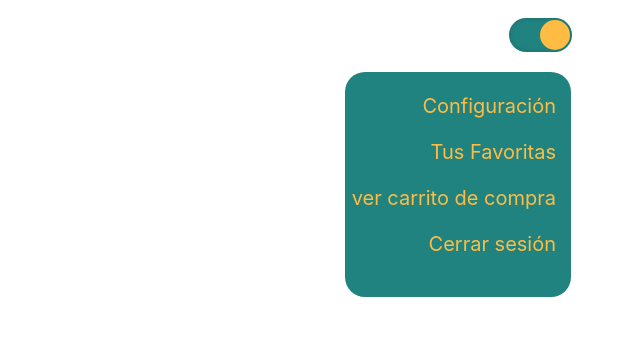
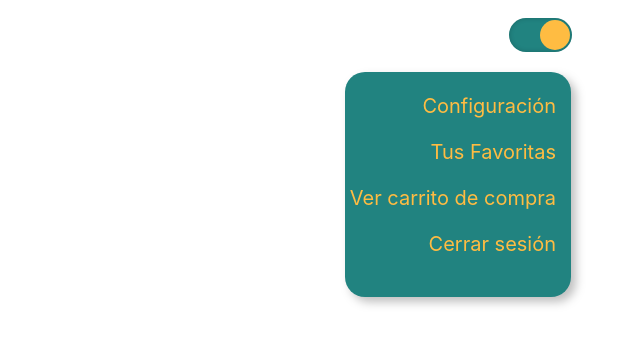
Before and after one commit to gerardogaravito/team_cesar_c5, a React (Create React App) app in the folder re-z/: page / in a window 1280 px wide. Both pictures are taken after a click on the checkbox 1180 px from the left and 35 px from the top of the page. Shown: the top 344 px of the page, without its empty margins (640-1280 px from the left). Built offline with nearby package versions, Linux system fonts and the light colour scheme.

Commit message:
the switch have animation

```diff
--- a/re-z/src/components/SwitchPerfil.js
+++ b/re-z/src/components/SwitchPerfil.js
@@ -1,27 +1,43 @@
-import React from 'react';
+import React, { Component } from 'react';
 
 import './styles/SwitchPerfil.css';
 /* import Avatar from '../images/Atomos/Avatar.svg' */
 /* import logoFacebook from '../images/Atomos/Facebook-icon.svg';
 import logoTwitter from '../images/Atomos/Twitter-icon.svg'; */
 
+class Modal extends Component{
+    render(){
+        return(
+          <div className="perfilMenu">
+              <a href="">Configuración</a>
+              <a href="">Tus Favoritas</a>
+              <a href="">Ver carrito de compra</a>
+              <a href="">Cerrar sesión</a>
+          </div>
+        )
+    }
+}
+
 class SwitchPerfil extends React.Component {
+    state = {isModalOpen: false}
+    _openModal = () => this.setState({isModalOpen: true})
+    _closeModal = () => this.setState({isModalOpen: false})
+
     render() {
       return (
-         <div className="SwtchContainer">
-              <input type="checkbox" name=""></input>
-            <div className="perfilMenu">
-                <a href="">Configuración</a>
-                <a href="">Tus Favoritas</a>
-                <a href="">ver carrito de compra</a>
-                <a href="">Cerrar sesión</a>
-            </div>
-         </div>
-
-
+         <level className="SwtchContainer">
+              <input type="checkbox" name="" onClick={this._openModal}></input>
+            {this.state.isModalOpen &&
+                <Modal onClose={this._closeModal}/>
+            }
+         </level>
       )
     }
   }
 
 
+
   export default SwitchPerfil;
+
+
+  {/* <img src={Avatar} alt="Avatar"/> */}
--- a/re-z/src/components/styles/SwitchPerfil.css
+++ b/re-z/src/components/styles/SwitchPerfil.css
@@ -37,7 +37,7 @@ input[type="checkbox"]:before{
     left: 0;
     background: #FFBC42;
     transform: translate(2px, 2px);
-    transition: .5s;
+    transition: .2s;
 }
 input:checked[type="checkbox"]:before{
     left: 29px;
@@ -54,6 +54,7 @@ input:checked[type="checkbox"]:before{
     align-items: flex-end;
     top: 54px;
     right: 1px;
+    filter: drop-shadow(5px 5px 5px rgba(0, 0, 0, 0.25));
 }
 .perfilMenu a{
     color: #FFBC42;
@@ -62,3 +63,7 @@ input:checked[type="checkbox"]:before{
     padding-right: 15px;
     padding-top: 22px;
 }
+.perfilMenu a:hover{
+    font-size: 22px;
+    filter: drop-shadow(5px 5px 5px rgba(0, 0, 0, 0.25));
+}
```
